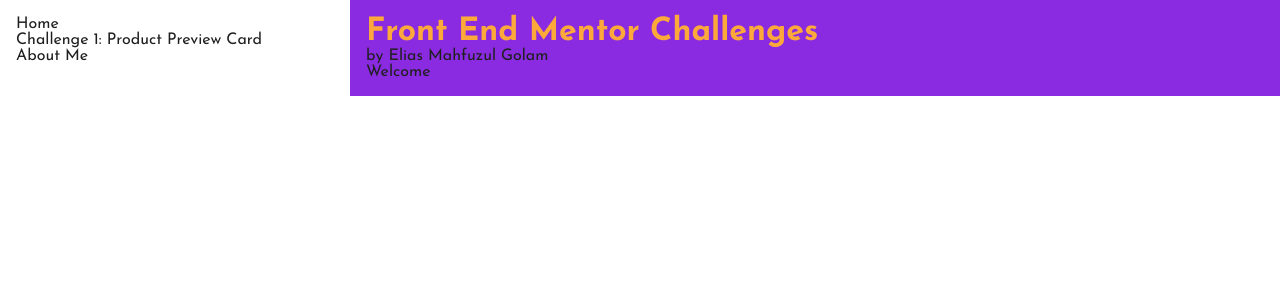
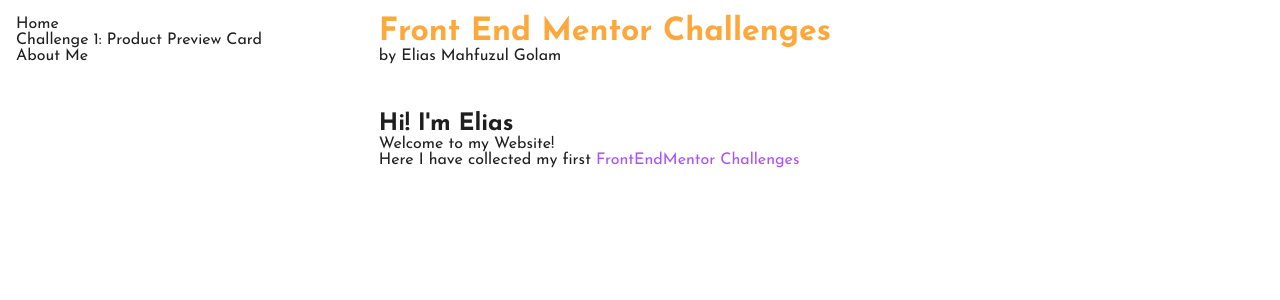
Before and after one commit to EliGolam/frontendmentor-challenges-1, a Vue app: page / in a window 1280 px wide. Shown: the top 300 px of the page. Built offline with nearby package versions, Linux system fonts and the light colour scheme.

Commit message:
Simple Welcome Home Page added

```diff
--- a/src/App.vue
+++ b/src/App.vue
@@ -3,7 +3,7 @@ import AppSideNav from '@/components/AppSideNav.vue';
 </script>
 
 <template>
-  <div class="flex row-reverse content-between">
+  <div class="flex row-reverse content-between gap-3">
     <!-- Router Views -->
     <RouterView class="flex-grow page-view container" />
 
--- /dev/null
+++ b/src/assets/stylesheets/_anchor-links.scss
@@ -0,0 +1,3 @@
+.external-link {
+  color: $clr-primary;
+}
--- a/src/assets/stylesheets/_container.scss
+++ b/src/assets/stylesheets/_container.scss
@@ -3,5 +3,5 @@
   padding: 1rem;
 
   // Debug
-  background-color: blueviolet;
+  /* background-color: blueviolet; */
 }
--- a/src/assets/stylesheets/_flex.scss
+++ b/src/assets/stylesheets/_flex.scss
@@ -32,3 +32,40 @@
 .flex-grow {
   flex-grow: 1;
 }
+
+// Gaps
+.gap-1 {
+  gap: .3rem;
+}
+
+.gap-2 {
+  gap: .5rem;
+}
+
+.gap-3 {
+  gap: .8rem;
+}
+
+.gap-4 {
+  gap: 1rem;
+}
+
+.gap-5 {
+  gap: 1.3rem;
+}
+
+.gap-6 {
+  gap: 1.5rem;
+}
+
+.gap-7 {
+  gap: 1.8rem;
+}
+
+.gap-8 {
+  gap: 2rem;
+}
+
+.gap-9 {
+  gap: 2.3rem;
+}
--- /dev/null
+++ b/src/assets/stylesheets/_main-content.scss
@@ -0,0 +1,3 @@
+.main-content {
+  margin: 3rem 0;
+}
--- a/src/assets/stylesheets/app.scss
+++ b/src/assets/stylesheets/app.scss
@@ -7,9 +7,11 @@
 
 // Utitlities
 @import 'flex';
+@import 'anchor-links';
 @import 'container';
 
 // Components
+@import 'main-content';
 @import 'side-nav';
 @import 'app-header';
 @import 'page-view';
--- a/src/components/AppSideNav.vue
+++ b/src/components/AppSideNav.vue
@@ -31,7 +31,3 @@ import navLinks from '@/assets/data/nav-links.json';
     },
   }
 </script>
-
-<style lang="scss" scoped>
-
-</style>
--- a/src/components/WelcomeSection.vue
+++ b/src/components/WelcomeSection.vue
@@ -1,6 +1,11 @@
 <template>
   <section>
-    Welcome
+    <h2>Hi! I'm Elias</h2>
+    <p>Welcome to my Website!</p>
+
+    <div>
+      <p>Here I have collected my first <a class="external-link" href="https://www.frontendmentor.io">FrontEndMentor Challenges</a></p>
+    </div>
   </section>
 </template>
 
--- a/src/views/HomeView.vue
+++ b/src/views/HomeView.vue
@@ -7,7 +7,7 @@ import WelcomeSection from '@/components/WelcomeSection.vue';
   <div>
     <AppHeader title="Front End Mentor Challenges" />
 
-    <main>
+    <main class="main-content">
       <WelcomeSection />
     </main>
 
```
